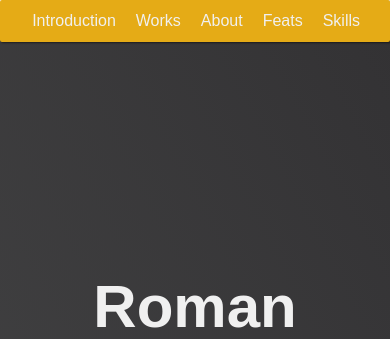
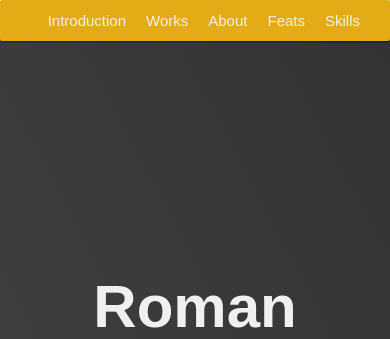
Before and after one commit to RomanKnav/Proto-Portfolio, a PHP site: page / in a window 390 px wide. Shown: the top 339 px of the page. Run offline with PHP 8.4, Linux system fonts and the light colour scheme; some libraries are stand-ins or nearby versions.

Commit message:
testing heroku push

```diff
--- a/app.css
+++ b/app.css
@@ -1,6 +1,6 @@
 @viewport {
-  width: device-width ;
-  zoom: 1.0 ;
+  width: device-width;
+  zoom: 1.0;
 }
 
 :root {
@@ -82,7 +82,7 @@ nav ul {
 .nav-list a {
   display: block;
   font-size: 2.2rem;
-  padding: 2rem;
+  padding: 2rem;      /* 2rem means "2x the browser's font size" */
 }
 .nav-list a:hover {
   background: var(--main-blue);
@@ -95,7 +95,7 @@ a {
 @media screen and (max-width: 600px) {
   .nav-list a {
     display: block;
-    font-size: 16px;
+    font-size: 15px;
     padding: 1rem;
   }
 }
--- a/home.html
+++ b/home.html
@@ -73,9 +73,7 @@ import 'app.css';
   <!-- PROJECTS SECTION STUFF:  -->
   <!-- <section id="projects" class="projects-section"> -->
   <section id="projects" class="projects-section">
-
     <h2 class="projects-section-header">My Projects</h2>
-
     <div class=projects-grid>
       <a href=https://romans-asylum-simple2.herokuapp.com/
         target="_blank"
@@ -210,7 +208,6 @@ import 'app.css';
       passionate about programming and frontend development -everything you see in my portfolio I taught myself to make through
       <a class="text-link" href="https://www.youtube.com/">Youtube</a> videos and <a class="text-link" href="https://www.freecodecamp.org/">freeCodeCamp.com</a>.
       I am currently studying algorithms and Big-O notation to help me in cracking the coding interview. </p>
-
   <figure>
     <img class="about-image" src="https://i.imgur.com/Fh63cXU.jpg" alt='rnavarro'/>
     <figcaption>Me in Stockton, CA </figcaption>
```
